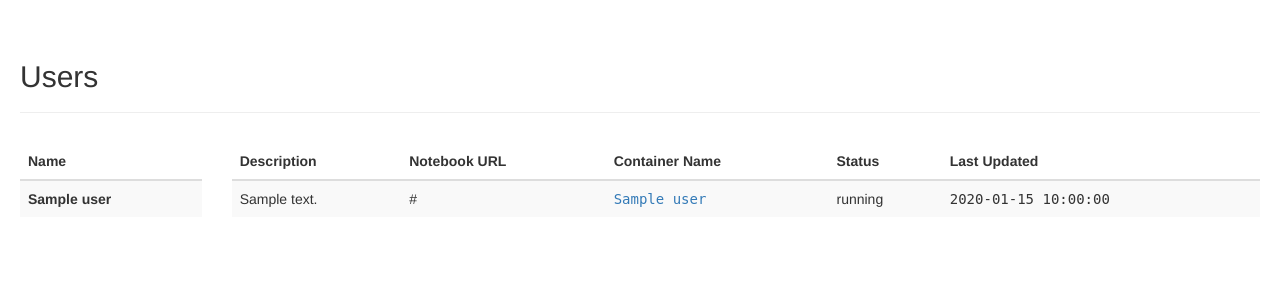
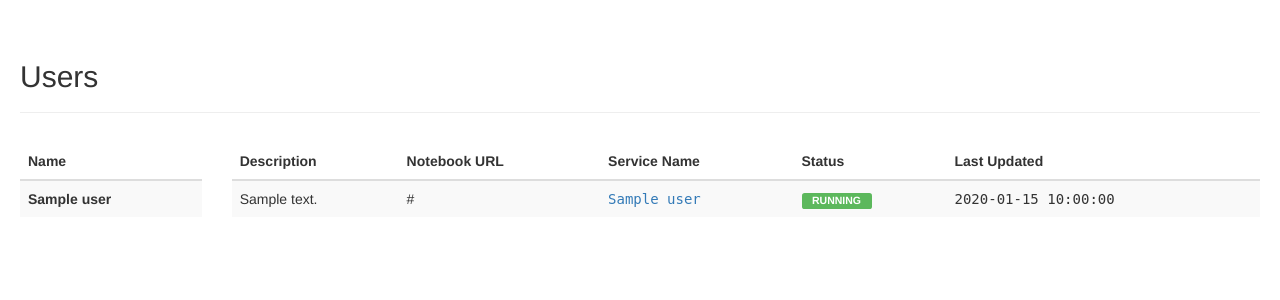
Before and after one commit to archman/phyapps-cloud, a Flask app: template mnotebook/templates/show_users.html in a window 1280 px wide. Shown: the part 72-372 px from the top of the page. Run offline with Flask 2, Linux system fonts and the light colour scheme; the template is opened without the code that fills it: most values are stand-ins (such as "Sample title", 1, 10 or a date in 2020); parts of the project's set-up code (start-up, migrations or seed data) failed here and were passed over; some libraries are stand-ins or nearby versions.

Commit message:
Use fixed width label to show service status.

```diff
--- a/mnotebook/templates/show_users.html
+++ b/mnotebook/templates/show_users.html
@@ -63,7 +63,7 @@
                     <tr>
                         <th>Description</th>
                         <th>Notebook URL</th>
-                        <th>Container Name</th>
+                        <th>Service Name</th>
                         <th>Status</th>
                         <th>Last Updated</th>
                     </tr>
@@ -82,7 +82,13 @@
                         {% else %}
                         <td><tt>{{ user.container_name }}</tt></td>
                         {% endif %}
-                        <td>{{ user.container_status }}</td>
+                        {% if user.container_status == 'running' %}
+                        <td><span style="min-width:70px;display:inline-block;" class="label label-success text-uppercase">{{ user.container_status }}</span></td>
+                        {% elif user.container_status == 'exited' %}
+                        <td><span style="min-width:70px;display:inline-block;" class="label label-danger text-uppercase">{{ user.container_status }}</span></td>
+                        {% elif user.container_status == 'paused' %}
+                        <td><span style="min-width:70px;display:inline-block;" class="label label-warning text-uppercase">{{ user.container_status }}</span></td>
+                        {% endif %}
                         <td><tt>{{ user.timestamp }}</tt></td>
                     </tr>
                     {% endfor %}
```
